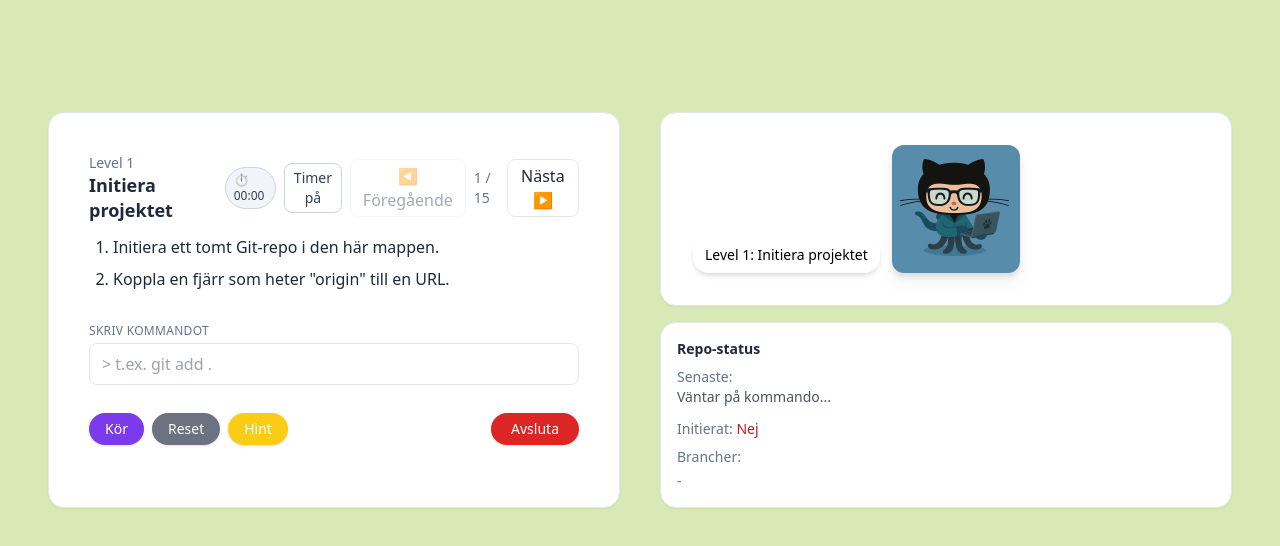
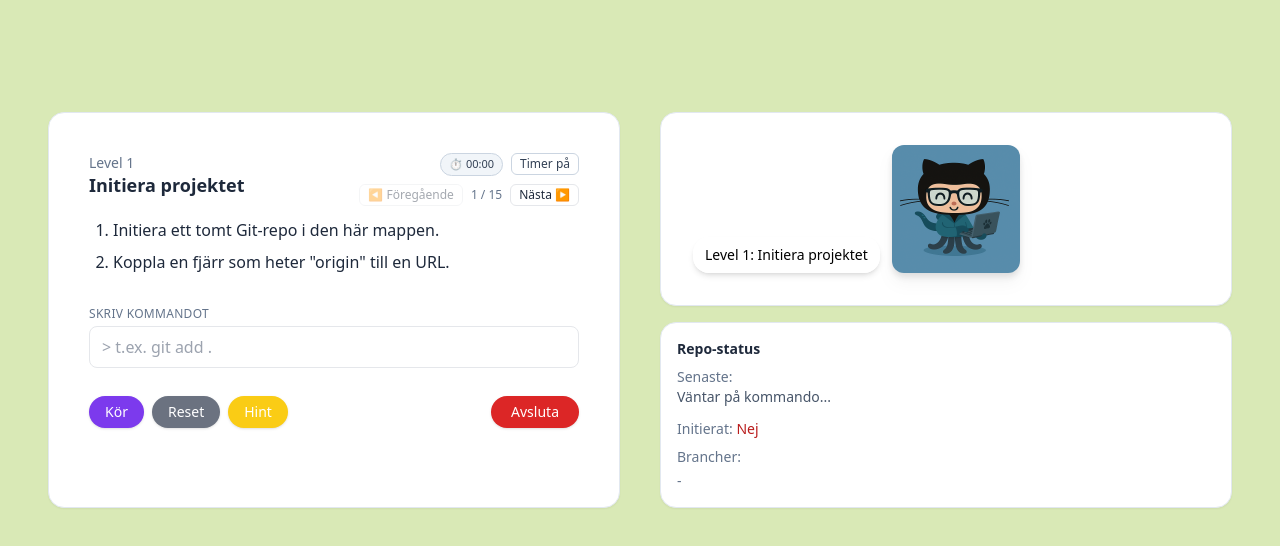
Before and after one commit to DulamaA/git-land-game, a React (Vite) app: page /game/1 in a window 1280 px wide. Shown: the top 546 px of the page. Built offline with nearby package versions, Linux system fonts and the light colour scheme.

Commit message:
:lipstick: restyle: moved timer display above navigation buttons and reduced size of timer and nav. buttons + adjusted flex and spacing

```diff
--- a/src/components/Game/LevelHeader.tsx
+++ b/src/components/Game/LevelHeader.tsx
@@ -24,23 +24,30 @@ export default function LevelHeader({
   onNext,
 }: HeaderProps) {
   return (
-    <div className="flex items-center justify-between gap-3">
+    <div className="flex flex-col gap-3 sm:flex-row sm:items-start sm:justify-between">
       <h2 className="text-lg font-semibold leading-snug">
         <span className="block text-slate-500 text-sm font-medium">Level {levelId}</span>
-        {title}
+        <span className="block">{title}</span>
       </h2>
 
+      <div className="flex flex-col items-start sm:items-end gap-2">
         <div className="flex items-center gap-2">
           <span
-          className={`px-2 py-1 rounded-full text-xs font-medium border
-          ${running ? 'bg-violet-600 text-white border-violet-700' : 'bg-slate-100 text-slate-700 border-slate-300'}`}
+            className={`px-2 py-0.5 rounded-full text-[11px] font-medium border
+              ${
+                running
+                  ? 'bg-violet-600 text-white border-violet-700'
+                  : 'bg-slate-100 text-slate-700 border-slate-300'
+              }`}
+            aria-label="Timer"
+            title="Timer"
           >
             ⏱ {formatTime(seconds)}
           </span>
 
           <button
             onClick={onToggleTimer}
-          className={`rounded-lg px-2 py-1 text-sm border transition
+            className={`rounded-md px-2 py-0.5 text-xs border transition
               ${
                 running
                   ? 'bg-violet-50 border-violet-300 text-violet-700 hover:bg-violet-100'
@@ -50,27 +57,32 @@ export default function LevelHeader({
           >
             {running ? 'Pausa' : 'Timer på'}
           </button>
+        </div>
 
+        <div className="flex items-center gap-2">
           <button
             onClick={onPrev}
             disabled={levelIndex === 0}
-          className="rounded-lg border px-3 py-1 disabled:opacity-40"
+            className="rounded-md border px-2 py-0.5 text-xs disabled:opacity-40 hover:bg-slate-50"
+            title="Föregående nivå"
           >
             ◀ Föregående
           </button>
 
-        <span className="text-sm text-slate-500">
+          <span className="text-xs text-slate-500 tabular-nums">
             {levelIndex + 1} / {totalLevels}
           </span>
 
           <button
             onClick={onNext}
             disabled={levelIndex === totalLevels - 1}
-          className="rounded-lg border px-3 py-1 disabled:opacity-40"
+            className="rounded-md border px-2 py-0.5 text-xs disabled:opacity-40 hover:bg-slate-50"
+            title="Nästa nivå"
           >
             Nästa ▶
           </button>
         </div>
       </div>
+    </div>
   );
 }
```
Lines whose indentation alone changed are shown as unchanged.
